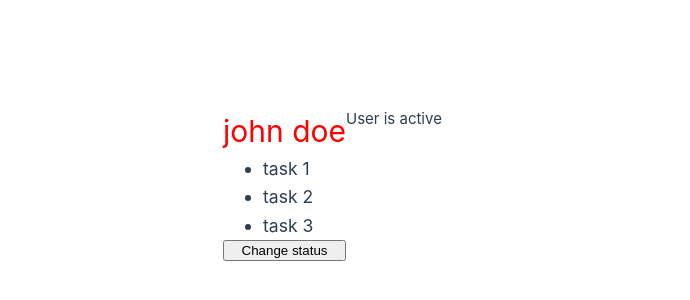
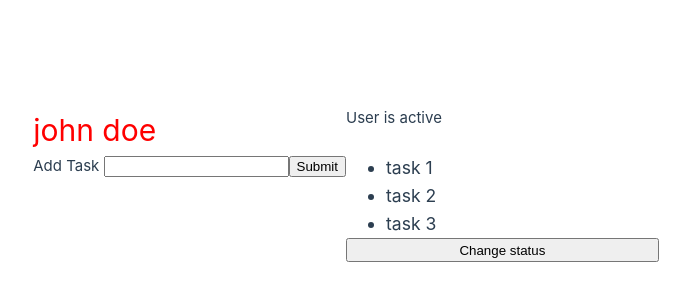
Before and after one commit to schmeb0704/vueTutorial, a Vue app: page / in a window 1280 px wide. Shown: the part 216-516 px from the top of the page, without its empty margins (294-984 px from the left). Built offline with nearby package versions, Linux system fonts and the light colour scheme.

Commit message:
feature: make it possible to add a task

```diff
--- a/src/App.vue
+++ b/src/App.vue
@@ -3,6 +3,7 @@
 const name = 'john doe'
 const status = ref('active')
 const tasks = ref(['task 1', 'task 2', 'task 3'])
+const newTask = ref('')
 
 const toggleStatus = () => {
   if (status.value === 'active') {
@@ -13,6 +14,14 @@
     status.value = 'active'
   }
 }
+
+const addTask = () =>{
+  if (newTask.value.trim !== ""){
+    tasks.value.push(newTask.value)
+    newTask.value = ""
+  }
+
+}
 </script>
 
 <template>
@@ -20,6 +29,17 @@
   <p v-if="status === 'active'">User is active</p>
   <p v-else-if="status === 'pending'">User is pending</p>
   <p v-else>User is inactive</p>
+  <form @submit.prevent="addTask">
+
+    <label for="newTask">
+      Add Task
+    </label>
+
+    <input type="text" id="addTask" name="newTask" v-model="newTask"/>
+
+    <button type="submit">Submit</button>
+
+  </form>
 
   <h3>
     <ul>
```
